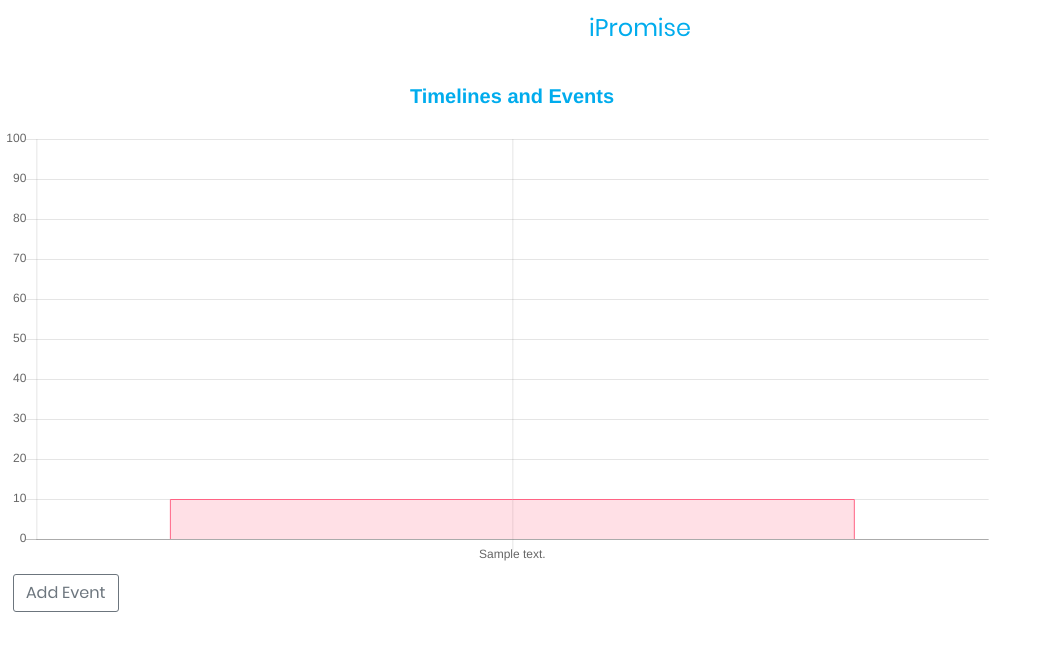
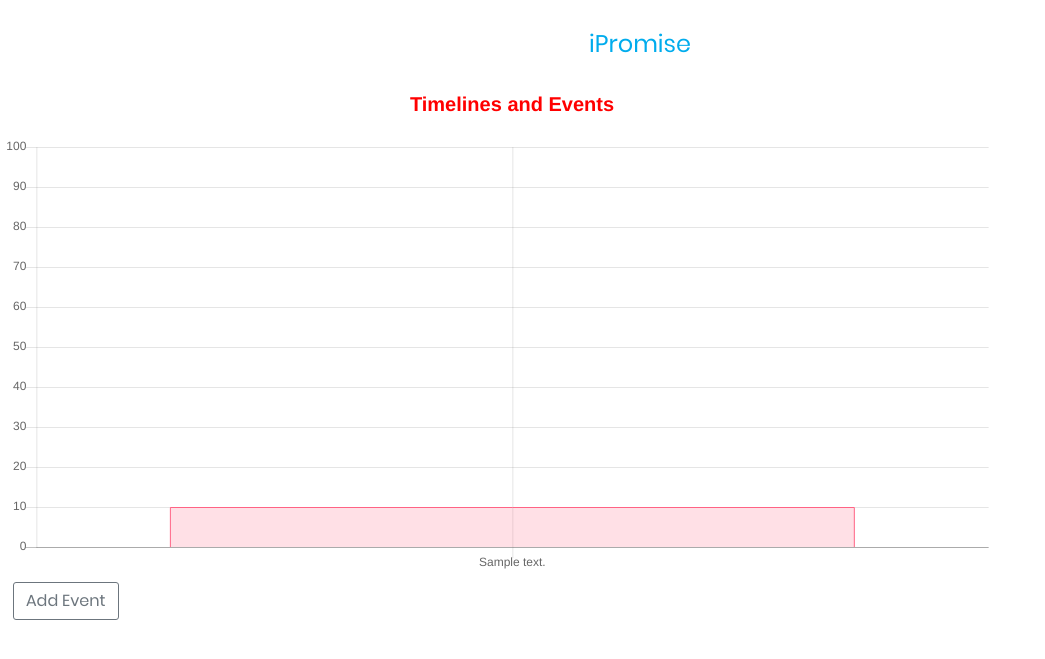
Before and after one commit to aale12/Project-2-Group-7, a Node server app: page /dashboard/chart in a window 1280 px wide. Shown: the top 659 px of the page, without its empty margins (0-1045 px from the left). Run offline with Node 20, Linux system fonts and the light colour scheme; a user stored in the database is signed in; tables that the repository leaves empty hold one stand-in row (values such as "Sample post"); some libraries are stand-ins or nearby versions.

Commit message:
moving stuff around

```diff
--- a/views/charts.handlebars
+++ b/views/charts.handlebars
@@ -2,7 +2,7 @@
 <script src="http://d3js.org/d3.v3.js"></script>
 <script src="/assets/js/d3.js"></script> --}}
 <div class="container-fluid text-center">
-    <a class=" ilogo navbar" href="/dashboard">iPromise
+    <a class="ilogo mt-4" href="/dashboard">iPromise
     </a>
 </div>
 <div>
@@ -191,7 +191,7 @@
                     display: true,
                     text: 'Timelines and Events',
                     fontSize: 20,
-                    fontColor: '#00aced',
+                    fontColor: 'red',
                     padding: 30,
                 }
             }
```
Also changed, not shown: views/dashboard.handlebars (+3 -6 lines).
